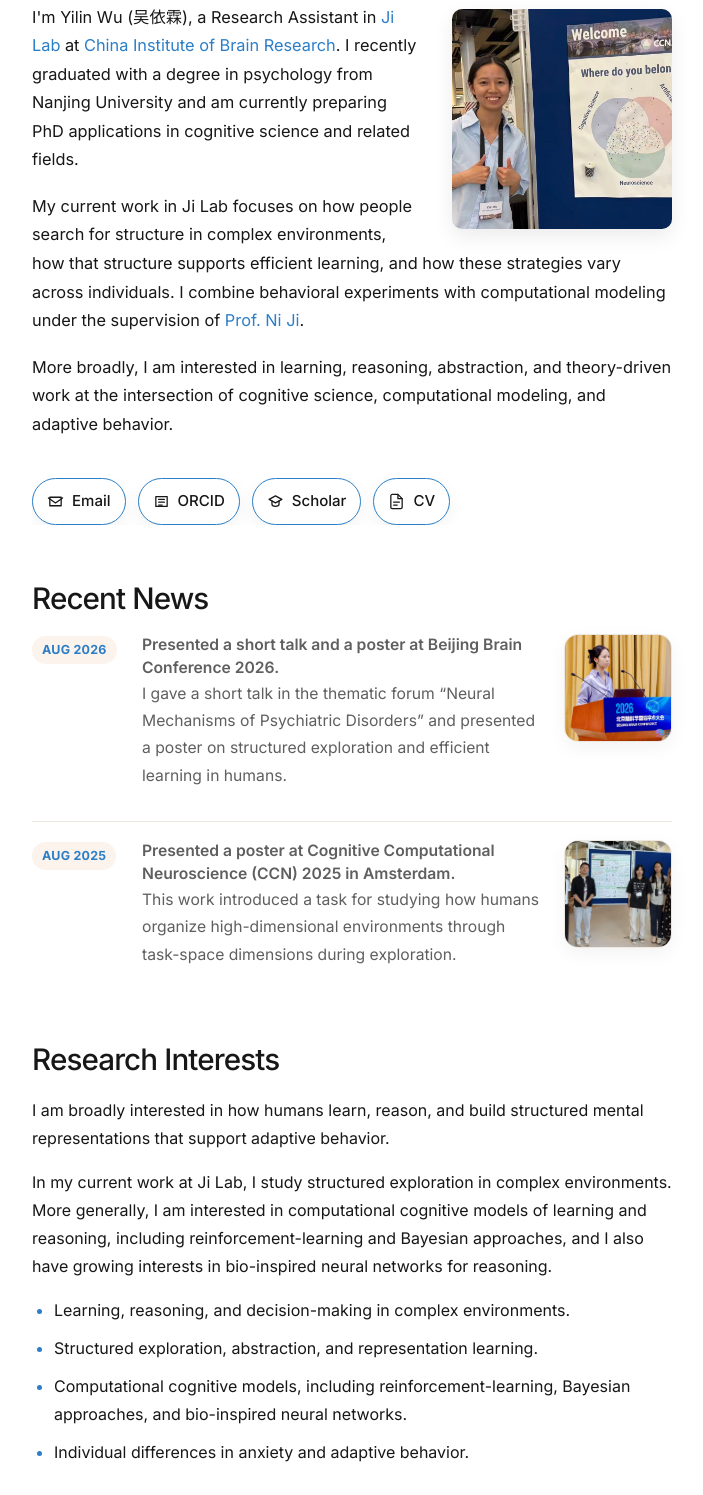
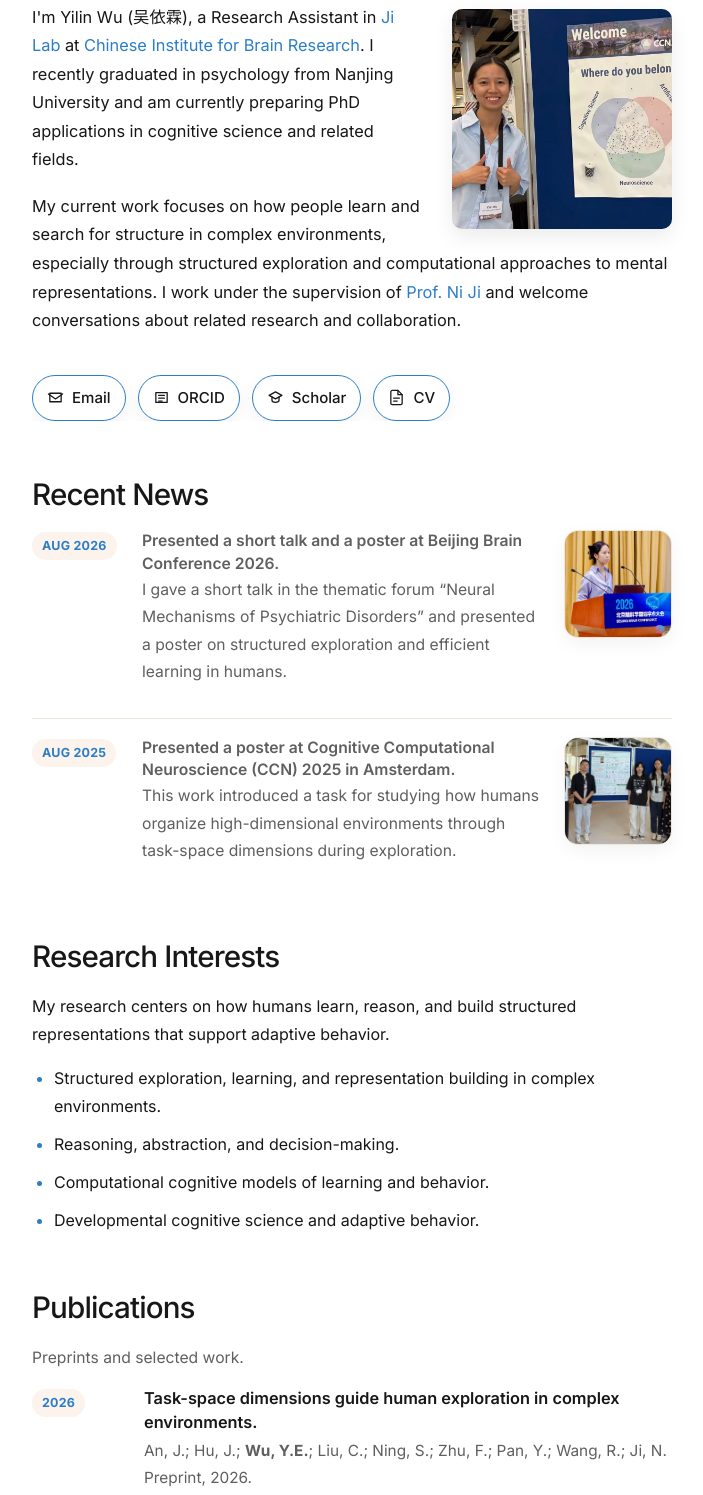
Before and after one commit to Yilin-Elaine-Wu/Yilin-Elaine-Wu.github.io, a plain HTML site: page index.html in a window 1280 px wide. Shown: the part 205-1700 px from the top of the page, without its empty margins (288-991 px from the left). Drawn offline with Linux system fonts and the light colour scheme.

Commit message:
Refresh homepage profile copy and summer CV

```diff
--- a/index.html
+++ b/index.html
@@ -6,7 +6,7 @@
   <title>Yilin Wu</title>
   <meta
     name="description"
-    content="Yilin Wu is a Research Assistant at Ji Lab and a PhD applicant interested in learning, reasoning, structured exploration, and computational cognitive modeling."
+    content="Yilin Wu is a Research Assistant at Ji Lab and a PhD applicant interested in learning, structured exploration, reasoning, and computational cognitive science."
   />
 
   <link rel="preconnect" href="https://fonts.googleapis.com" />
@@ -481,16 +481,12 @@
           <p>
             I'm Yilin Wu (吴依霖), a Research Assistant in
             <a href="https://aemc2.github.io/JiLab.github.io/">Ji Lab</a> at
-            <a href="https://www.cibr.ac.cn/#/home?lang=en">China Institute of Brain Research</a>.
-            I recently graduated with a degree in psychology from Nanjing University and am currently preparing PhD applications in cognitive science and related fields.
+            <a href="https://www.cibr.ac.cn/#/home?lang=en">Chinese Institute for Brain Research</a>.
+            I recently graduated in psychology from Nanjing University and am currently preparing PhD applications in cognitive science and related fields.
           </p>
           <p>
-            My current work in Ji Lab focuses on how people search for structure in complex environments, how that structure supports efficient learning,
-            and how these strategies vary across individuals. I combine behavioral experiments with computational modeling under the supervision of
-            <a href="https://www.cibr.ac.cn/#/teamDetail/cibrTeamteam/7eaf96c5b298444b84328680fb1b7a15/Ni%20Ji?lang=en">Prof. Ni Ji</a>.
-          </p>
-          <p>
-            More broadly, I am interested in learning, reasoning, abstraction, and theory-driven work at the intersection of cognitive science, computational modeling, and adaptive behavior.
+            My current work focuses on how people learn and search for structure in complex environments, especially through structured exploration and computational approaches to mental representations. I work under the supervision of
+            <a href="https://www.cibr.ac.cn/#/teamDetail/cibrTeamteam/7eaf96c5b298444b84328680fb1b7a15/Ni%20Ji?lang=en">Prof. Ni Ji</a> and welcome conversations about related research and collaboration.
           </p>
         </div>
 
@@ -514,7 +510,7 @@
             </a>
           </li> -->
           <li>
-            <a class="icon-link" href="https://orcid.org/my-orcid?orcid=0009-0004-0686-398X" target="_blank" rel="noopener noreferrer" aria-label="ORCID">
+            <a class="icon-link" href="https://orcid.org/0009-0004-0686-398X" target="_blank" rel="noopener noreferrer" aria-label="ORCID">
               <svg viewBox="0 0 24 24" fill="none" stroke-width="1.8" stroke-linecap="round" stroke-linejoin="round">
                 <path d="M4 5h16v14H4z"></path>
                 <path d="M8 9h8"></path>
@@ -534,7 +530,7 @@
             </a>
           </li>
           <li>
-            <a class="icon-link" href="CV_Yilin_Wu_26spring copy.pdf" target="_blank" rel="noopener noreferrer" aria-label="CV">
+            <a class="icon-link" href="CV_Yilin_Wu_26summer.pdf" target="_blank" rel="noopener noreferrer" aria-label="CV">
               <svg viewBox="0 0 24 24" fill="none" stroke-width="1.8" stroke-linecap="round" stroke-linejoin="round">
                 <path d="M14 2H6a2 2 0 0 0-2 2v16a2 2 0 0 0 2 2h12a2 2 0 0 0 2-2V8z"></path>
                 <path d="M14 2v6h6"></path>
@@ -585,16 +581,13 @@
       <section class="section">
         <h2>Research Interests</h2>
         <p>
-          I am broadly interested in how humans learn, reason, and build structured mental representations that support adaptive behavior.
-        </p>
-        <p>
-          In my current work at Ji Lab, I study structured exploration in complex environments. More generally, I am interested in computational cognitive models of learning and reasoning, including reinforcement-learning and Bayesian approaches, and I also have growing interests in bio-inspired neural networks for reasoning.
+          My research centers on how humans learn, reason, and build structured representations that support adaptive behavior.
         </p>
         <ul class="bullets">
-          <li>Learning, reasoning, and decision-making in complex environments.</li>
-          <li>Structured exploration, abstraction, and representation learning.</li>
-          <li>Computational cognitive models, including reinforcement-learning, Bayesian approaches, and bio-inspired neural networks.</li>
-          <li>Individual differences in anxiety and adaptive behavior.</li>
+          <li>Structured exploration, learning, and representation building in complex environments.</li>
+          <li>Reasoning, abstraction, and decision-making.</li>
+          <li>Computational cognitive models of learning and behavior.</li>
+          <li>Developmental cognitive science and adaptive behavior.</li>
         </ul>
 
       </section>
```
Also changed, not shown: 1 other file.
